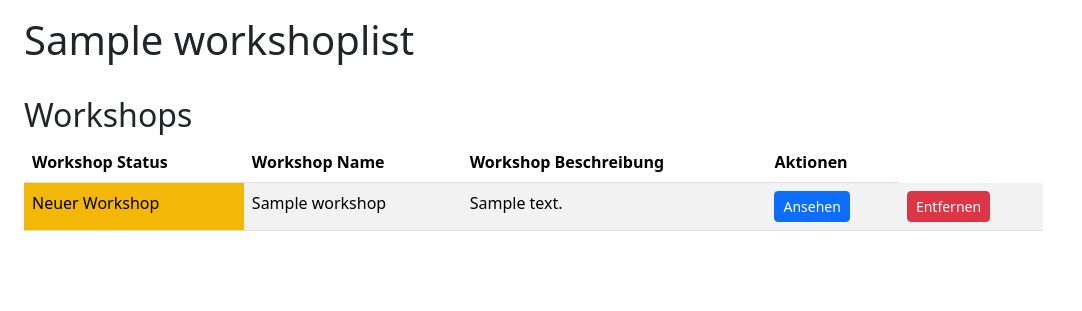
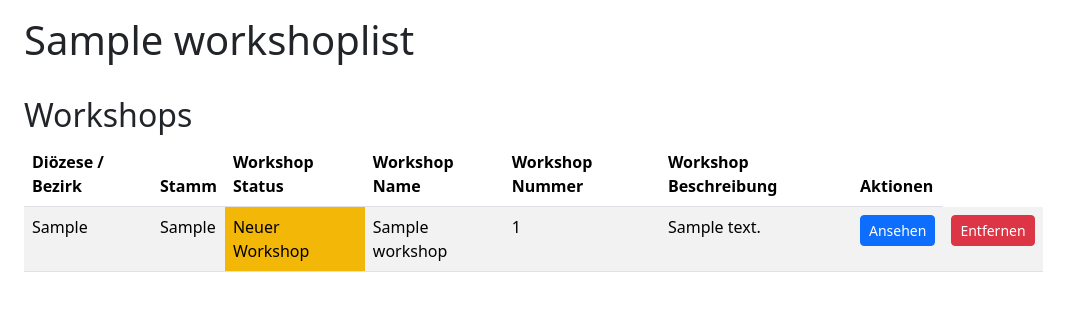
Before and after one commit to Marcel43367/rcwsmgmt, a Django app: page /lists/1 in a window 1280 px wide. Shown: the part 56-367 px from the top of the page, without its empty margins (0-1082 px from the left). Run offline with Django 4.2, Linux system fonts and the light colour scheme; a user stored in the database is signed in; tables that the repository leaves empty hold one stand-in row (values such as "Sample post"); parts of the project's set-up code (start-up, migrations or seed data) failed here and were passed over; some libraries are stand-ins or nearby versions.

Commit message:
Add district and clan to workshop list detail view

```diff
--- a/src/base/templates/base/workshoplist_detail.html
+++ b/src/base/templates/base/workshoplist_detail.html
@@ -11,8 +11,11 @@
 	<table class="table table-striped">
 		<thead>
 			<tr>
+				<th scope="col">Diözese / Bezirk</th>
+				<th scope="col">Stamm</th>
 				<th scope="col">Workshop Status</th>
 				<th scope="col">Workshop Name</th>
+				<th scope="col">Workshop Nummer</th>
 				<th scope="col">Workshop Beschreibung</th>
 				<th scope="col">Aktionen</th>
 			</tr>
@@ -20,9 +23,12 @@
 		<tbody>
 			{% for workshop in object.workshops.all %}
 				<tr>
+					<td>{{workshop.order.district}}</td>
+					<td>{{workshop.order.clan}}</td>
 					<td class="{% if workshop.status == 'A' or workshop.status == 'E'%}bg-warning{% else %}{% if workshop.status == 'U' or workshop.status == 'R' %}bg-danger{% else %}bg-success{% endif %}{% endif %}">
 						{{workshop.get_status_display}}</td>
 					<td>{{workshop.name}}</td>
+					<td>{% if workshop.annotated_id %}{{workshop.annotated_id}}{% else %}Noch nicht nummeriert{% endif %}</td>
 					<td>{{workshop.description}}</td>
 					<td><a href="{% url 'workshop-detail' workshop.id %}" class="btn btn-primary btn-sm" role="button">Ansehen</a></td>
 					<td><a href="{% url 'workshop-remove-from-list' workshop.id object.id %}" class="btn btn-danger btn-sm" role="button">Entfernen</a></td>
```
